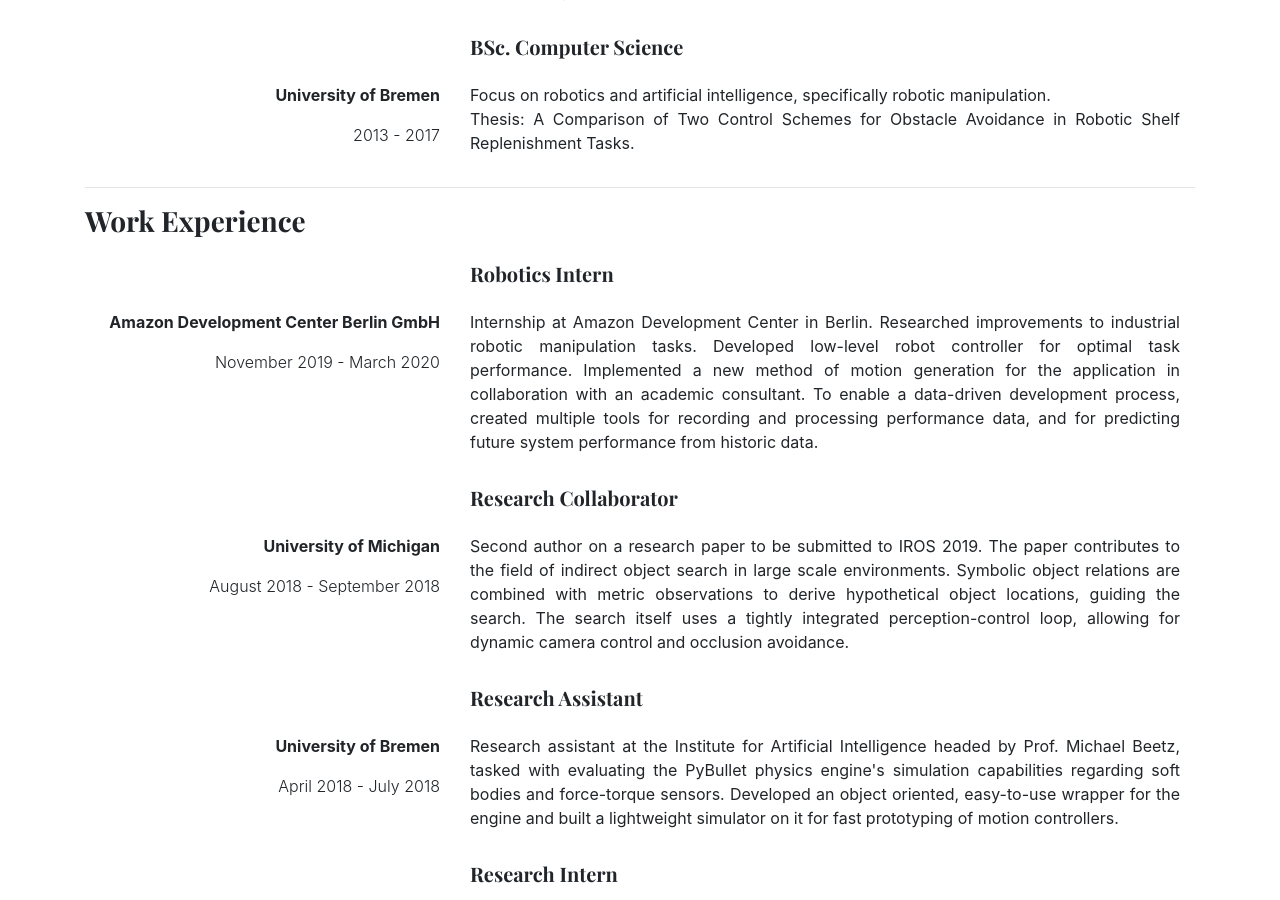
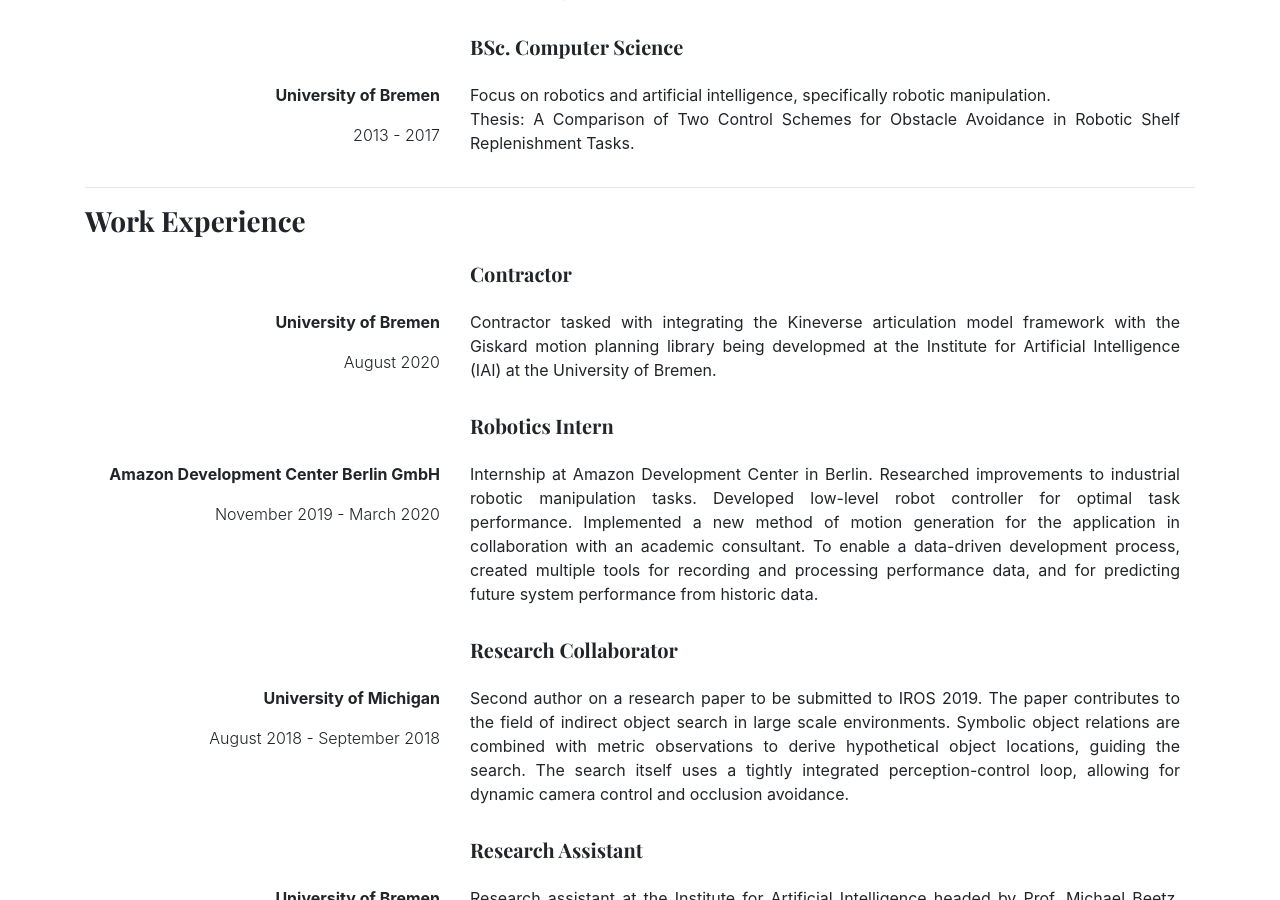
Before and after one commit to ARoefer/personal_site, a Jekyll site: the page built from index.html, in a window 1280 px wide and 900 px high, scrolled down 903 px. Built offline with Jekyll 4.4.1, drawn with Linux system fonts in a browser that asks for light colours; nearby versions of some CDN libraries; some of the changed text lies outside the part shown.

Commit message:
Added Kineverse contractor position and ICRA 2021 paper on Kineverse

```diff
--- a/_data/cv.yaml
+++ b/_data/cv.yaml
@@ -24,6 +24,12 @@
       final: "Thesis: A Comparison of Two Control Schemes for Obstacle Avoidance in Robotic Shelf Replenishment Tasks."
 
   Work:
+    - as: Contractor
+      from: August 2020
+      where: University of Bremen
+      desc: Contractor tasked with integrating the Kineverse articulation model framework with the Giskard motion planning library being developmed at the Institute for Artificial Intelligence (IAI) at the University of Bremen.
+
+
     - as: Robotics Intern
       from: November 2019
       until: March 2020
@@ -111,3 +117,9 @@
       publication: IEEE International Conference on Robotics and Automation (ICRA), 2020
       notes:
         - "IEEE ICRA Best Paper Award in Cognitive Robotics"
+
+    - title: "Kineverse: A Symbolic Articulation Model Framework for Model-Generic Software for Mobile Manipulation"
+      authors: Adrian Röfer, Georg Bartels, and Michael Beetz
+      publication: IEEE International Conference on Robotics and Automation (ICRA), 2021
+      notes:
+        - "Paper submitted, pending review."
```
